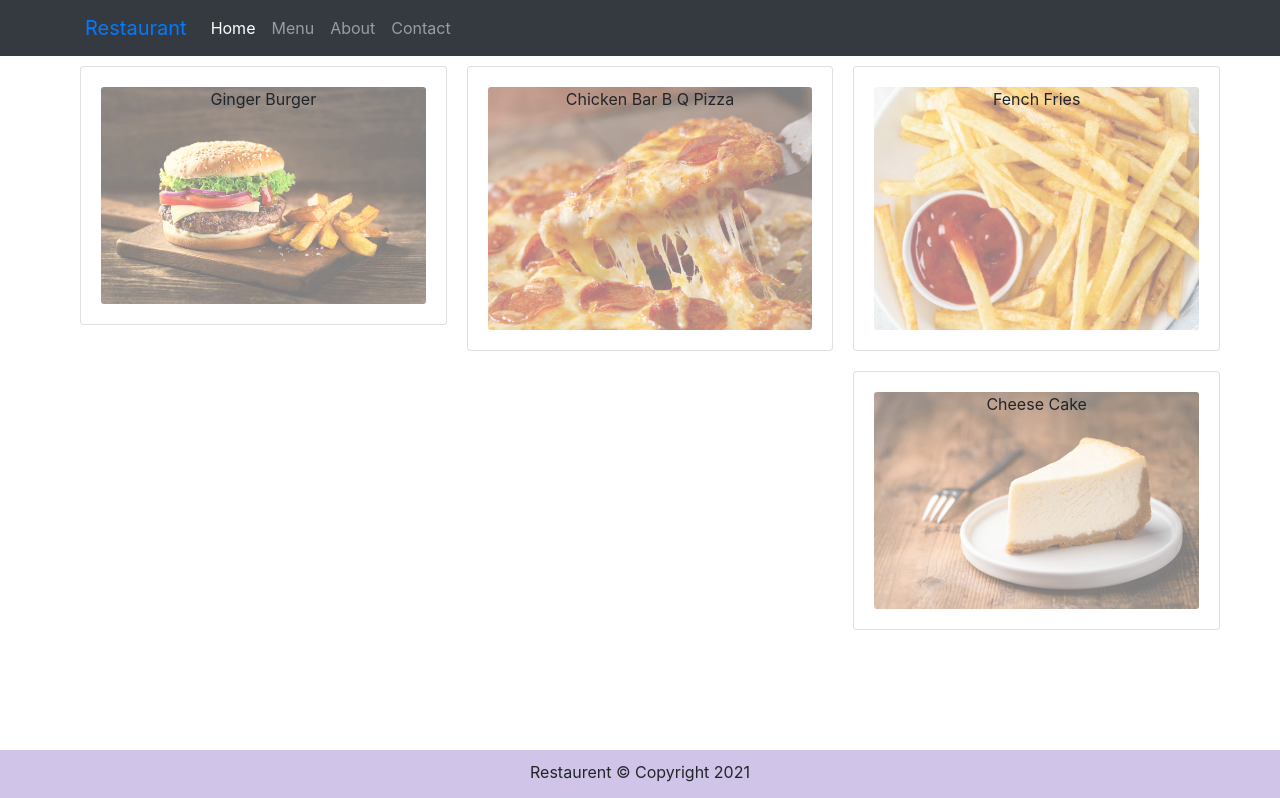
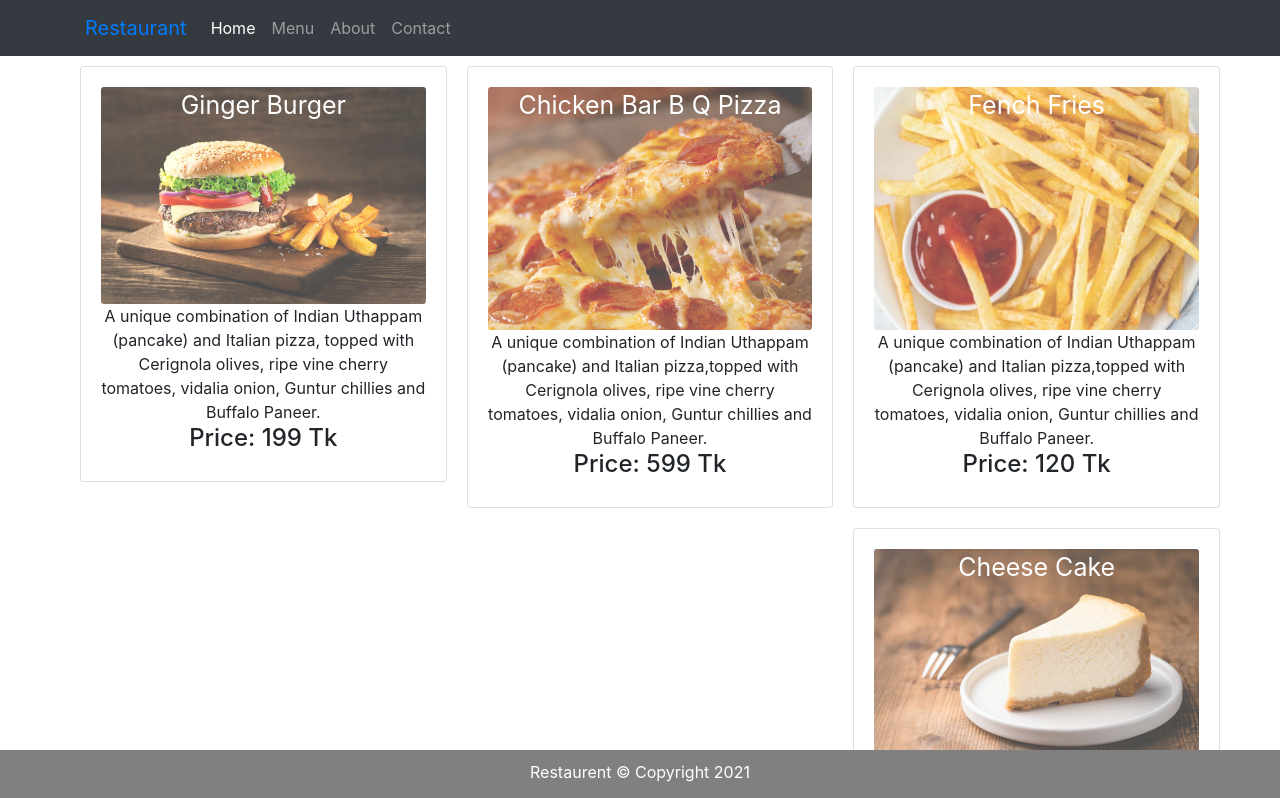
Before and after one commit to NafiulHaque/Reataurant, a React (Create React App) app: page /menu in a window 1280 px wide. Shown: the top 798 px of the page. Built offline with nearby package versions, Linux system fonts and the light colour scheme; what react-redux-form would draw is missing.

Commit message:
menu design

```diff
--- a/src/components/body/MenuItem.js
+++ b/src/components/body/MenuItem.js
@@ -1,26 +1,31 @@
-import {Card,CardBody,CardImg,CardImgOverlay,CardTitle} from 'reactstrap';
+import { Card, CardBody, CardImg, CardImgOverlay, CardTitle } from 'reactstrap';
 
 const MenuItem = props => {
 
-    return(
+    return (
         <div>
-            <Card style={{ margin: "10px"} }>
+            <Card style={{ margin: "10px" }}>
                 <CardBody>
                     <CardImg
-                    width="100%"
-                    alt={props.dish.name}
-                    src={props.dish.image}
-                    style={{opacity:"0.5"}}
+                        width="100%"
+                        alt={props.dish.name}
+                        src={props.dish.image}
+                        style={{ opacity: "0.7", }}
                     />
 
                     <CardImgOverlay>
                         <CardTitle
-                        style={{ cursor: "pointer"}}
-                        onClick= {props.DishSelect}
+                            style={{ cursor: "pointer", color: "white", fontSize: "25px" }}
+                            onClick={props.DishSelect}
                         >{props.dish.name}
 
                         </CardTitle>
+
                     </CardImgOverlay>
+
+                    {props.dish.description}
+
+                    <h4>Price: {props.dish.price} Tk</h4>
                 </CardBody>
             </Card>
         </div>
--- a/src/components/footer/Footer.js
+++ b/src/components/footer/Footer.js
@@ -2,7 +2,7 @@ import React from "react";
 
 const Footer = () => {
   return (
-    <div className="footer">
+    <div className="footer" style={{ backgroundColor: "grey", color: "white" }}>
       <div className="container">
         <div className="row justify-content-center">
           <div className="col-auto">
```
